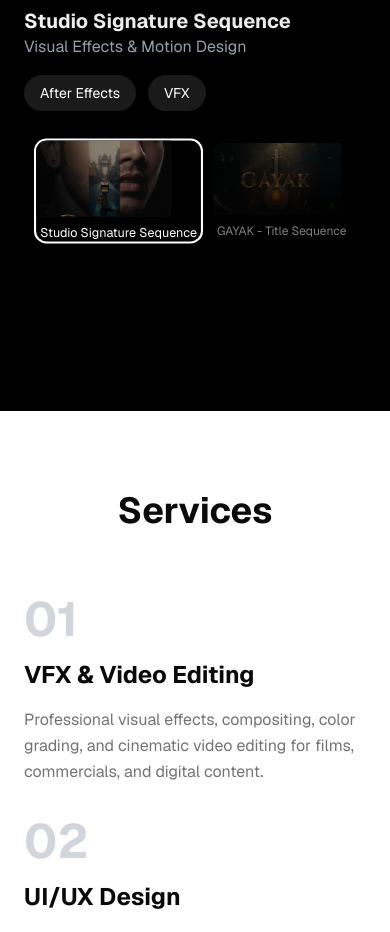
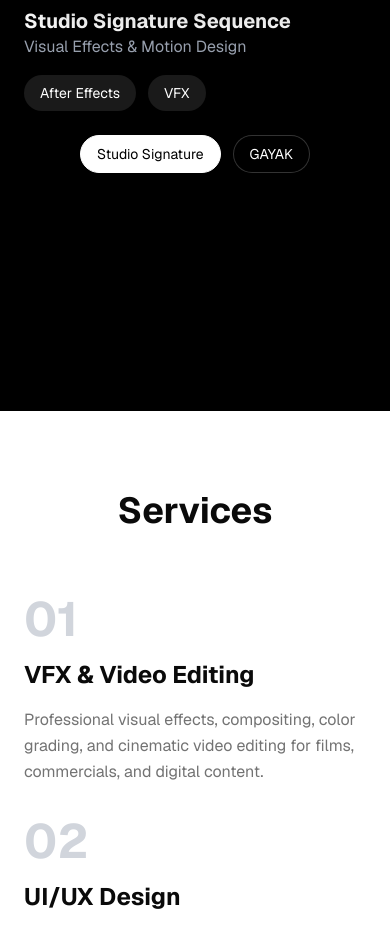
Before and after one commit to aashishthakurbusiness-ship-it/aashishthakurbusiness-ship-it.github.io, a Next.js app: page / in a window 390 px wide. Shown: the part 2360-3292 px from the top of the page. Built offline with nearby package versions, Linux system fonts and the light colour scheme.

Commit message:
Update portfolio thumbnails and fix scrolling

```diff
--- a/app/page.tsx
+++ b/app/page.tsx
@@ -242,7 +242,7 @@ export default function Home() {
   }
 
   return (
-    <main className="min-h-screen overflow-x-hidden bg-background text-foreground transition-colors duration-300">
+    <main className="min-h-screen bg-background text-foreground transition-colors duration-300">
       <button
         onClick={scrollToTop}
         className={`fixed bottom-6 right-6 md:bottom-8 md:right-8 z-[9999] bg-black dark:bg-white text-white dark:text-black p-3 md:p-4 rounded-full shadow-lg hover:bg-gray-800 dark:hover:bg-gray-200 transition-all duration-300 ${
@@ -659,7 +659,8 @@ export default function Home() {
             </div>
 
             {/* Video Thumbnails/Indicators */}
-            <div className="mt-8 flex gap-4 justify-center">
+            {/* Desktop Thumbnails */}
+            <div className="mt-8 hidden lg:flex gap-4 justify-center">
               {videos.map((video, index) => (
                 <button
                   key={index}
@@ -682,6 +683,26 @@ export default function Home() {
                   <p className="text-xs text-white mt-2 text-center truncate px-1">{video.title}</p>
                 </button>
               ))}
+            </div>
+
+            {/* Mobile Project Selector Buttons */}
+            <div className="mt-6 flex lg:hidden flex-wrap gap-3 justify-center">
+              {videos.map((video, index) => {
+                const shortTitle = video.title.split(' -')[0].replace(' Sequence', '');
+                return (
+                  <button
+                    key={index}
+                    onClick={() => setActiveVideo(index)}
+                    className={`px-4 py-2 text-sm rounded-full border transition-all duration-300 active:scale-95 ${
+                      activeVideo === index
+                        ? 'bg-white text-black border-white'
+                        : 'bg-black text-white border-white/20 hover:border-white/50 hover:bg-white/10'
+                    }`}
+                  >
+                    {shortTitle}
+                  </button>
+                );
+              })}
             </div>
           </div>
         </div>
```
